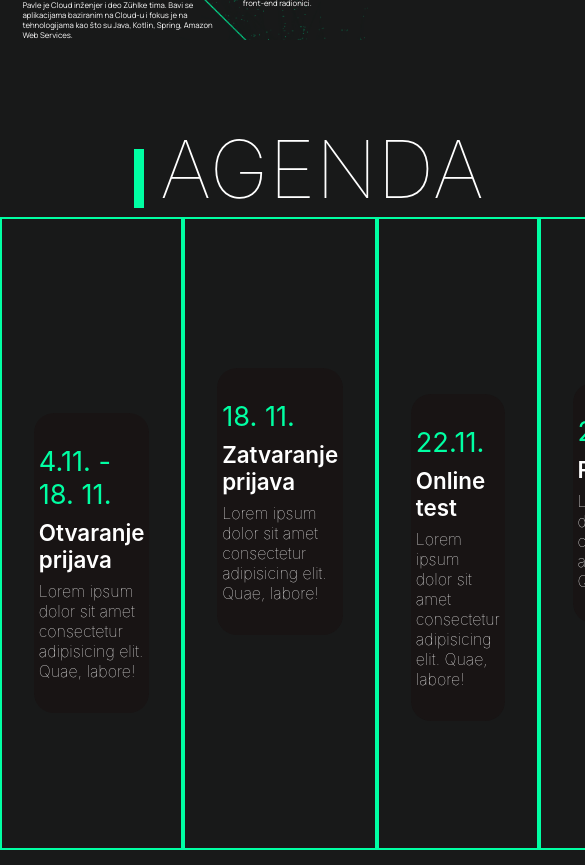
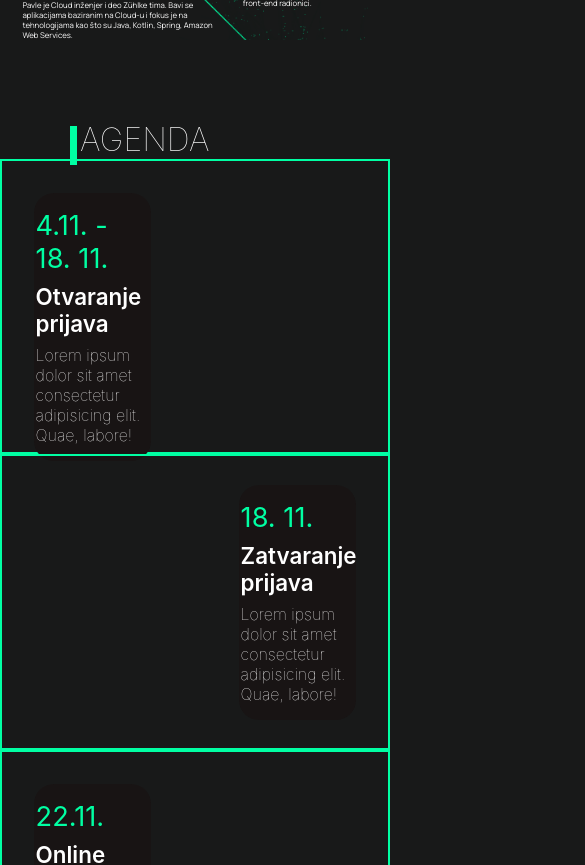
Before and after one commit to Nikola787/hzs-5.0, a React (Create React App) app: page /#/ in a window 390 px wide. Shown: the part 5540-6405 px from the top of the page, 585 px wide, since content can reach past the window. Built offline with nearby package versions, Linux system fonts and the light colour scheme.

Commit message:
agenda responsive malo dodato

```diff
--- a/src/components/agenda/agenda.css
+++ b/src/components/agenda/agenda.css
@@ -28,7 +28,12 @@
     grid-template-columns: repeat(6, 1fr);
 }
 
-.first, .second, .third, .fourth, .fifth, .sixth{
+.first,
+.second,
+.third,
+.fourth,
+.fifth,
+.sixth {
     /* border: 2px solid black; */
     border-radius: 20px;
     background-color: #181414;
@@ -79,6 +84,7 @@
 .ag-sh-title {
     width: 100%;
 }
+
 .ag-fi-title p,
 .ag-sc-title p,
 .ag-th-title p,
@@ -129,3 +135,213 @@
 .agenda-sixth {
     padding-bottom: 50%;
 }
+
+@media screen and (max-width:960px) {
+    .agenda-content {
+        display: flex;
+        flex-direction: column;
+        position: relative;
+    }
+
+    .agenda .title {
+        font-size: 2rem;
+        font-weight: 100;
+        color: #FFFFFF;
+        padding-left: 5rem !important;
+    }
+
+    .agenda .title::before {
+        content: "";
+        height: 2.4rem;
+        width: 7px;
+        background-color: #00FFA3;
+        position: absolute;
+        top: 5.4rem;
+        left: 4.4rem;
+    }
+
+    .first,
+    .second,
+    .third,
+    .fourth,
+    .fifth,
+    .sixth {
+        display: flex;
+        flex-direction: column;
+        justify-content: center;
+        align-items: center;
+        width: 30vw;
+        padding: 1rem .1rem;
+    }
+
+    .agenda-first,
+    .agenda-second,
+    .agenda-third,
+    .agenda-fourth,
+    .agenda-fifth,
+    .agenda-sixth {
+        height: 35vh;
+        border: 2px solid #00FFA3;
+        padding: 2rem;
+    }
+
+    .ag-fi-date,
+    .ag-sc-date,
+    .ag-th-date,
+    .ag-fo-date,
+    .ag-fv-date,
+    .ag-sh-date {
+        font-size: 1rem;
+        width: 100%;
+    }
+
+    .ag-fi-date p,
+    .ag-sc-date p,
+    .ag-th-date p,
+    .ag-fo-date p,
+    .ag-fv-date p,
+    .ag-sh-date p {
+        font-size: 1.7rem;
+        color: #00FFA3;
+        text-align: left;
+    }
+
+    .ag-fi-title,
+    .ag-sc-title,
+    .ag-th-title,
+    .ag-fo-title,
+    .ag-fv-title,
+    .ag-sh-title {
+        width: 100%;
+    }
+
+    .ag-fi-title p,
+    .ag-sc-title p,
+    .ag-th-title p,
+    .ag-fo-title p,
+    .ag-fv-title p,
+    .ag-sh-title p {
+        font-size: 1.4rem;
+        color: #FFFFFF;
+        margin-bottom: .5rem;
+        margin-top: .5rem;
+        text-align: left;
+        font-weight: 600;
+    }
+
+    .ag-fi-text p,
+    .ag-sc-text p,
+    .ag-th-text p,
+    .ag-fo-text p,
+    .ag-fv-text p,
+    .ag-sh-text p {
+        font-size: 1rem;
+        color: #FFFFFF;
+        font-weight: 100;
+        text-align: left;
+    }
+
+    .agenda-first,
+    .agenda-third,
+    .agenda-fifth {
+        display: block;
+    }
+
+    .agenda-second,
+    .agenda-fourth,
+    .agenda-sixth {
+        width: 100%;
+        align-items: flex-end;
+
+    }
+}
+
+/* extra mali mobilni */
+@media screen and (max-width: 320px) {
+    .agenda .title {
+        font-size: 2rem;
+    }
+
+        .ag-fi-date p,
+        .ag-sc-date p,
+        .ag-th-date p,
+        .ag-fo-date p,
+        .ag-fv-date p,
+        .ag-sh-date p {
+            font-size: .8rem;
+
+        }
+    .ag-fi-text p,
+    .ag-sc-text p,
+    .ag-th-text p,
+    .ag-fo-text p,
+    .ag-fv-text p,
+    .ag-sh-text p {
+        font-size: .5rem;
+    }
+
+    .ag-fi-title p,
+    .ag-sc-title p,
+    .ag-th-title p,
+    .ag-fo-title p,
+    .ag-fv-title p,
+    .ag-sh-title p {
+        font-size: .8rem;
+    }
+}
+
+/* mali tableti */
+@media screen and (max-width: 375px) {
+.agenda .title {
+        font-size: 2rem;
+    }
+
+    .ag-fi-date p,
+    .ag-sc-date p,
+    .ag-th-date p,
+    .ag-fo-date p,
+    .ag-fv-date p,
+    .ag-sh-date p {
+        font-size: 1rem;
+
+    }
+
+    .ag-fi-text p,
+    .ag-sc-text p,
+    .ag-th-text p,
+    .ag-fo-text p,
+    .ag-fv-text p,
+    .ag-sh-text p {
+        font-size: .7rem;
+    }
+
+    .ag-fi-title p,
+    .ag-sc-title p,
+    .ag-th-title p,
+    .ag-fo-title p,
+    .ag-fv-title p,
+    .ag-sh-title p {
+        font-size: .9rem;
+    }
+}
+
+/* veliki tableti i mali  */
+@media screen and (min-width: 960px) {}
+
+/* desktop */
+@media screen and (min-width: 1200px) {
+
+    body {
+        font-size: 20px;
+    }
+
+}
+
+/* ultrawide i sve vece od fhd */
+@media screen and (min-width: 1920px) {
+
+    body {
+        font-size: 20px;
+    }
+
+}
--- a/src/components/navbar/navbar.css
+++ b/src/components/navbar/navbar.css
@@ -160,7 +160,6 @@ body {
     padding-top: 2vh;
     padding-bottom: 2vh;
   }
-
 }
 
 @media (max-width: 460px) {
```
